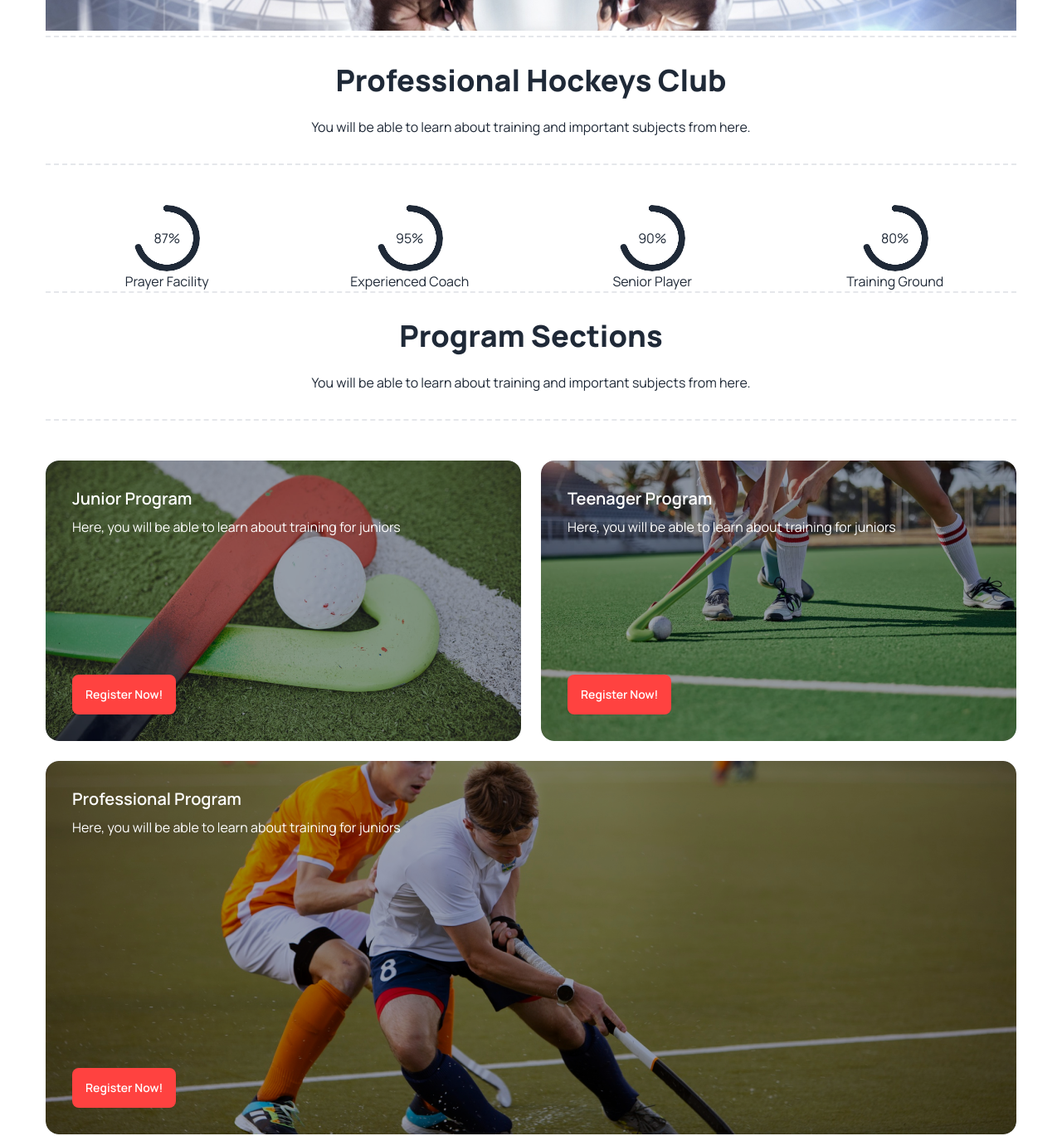
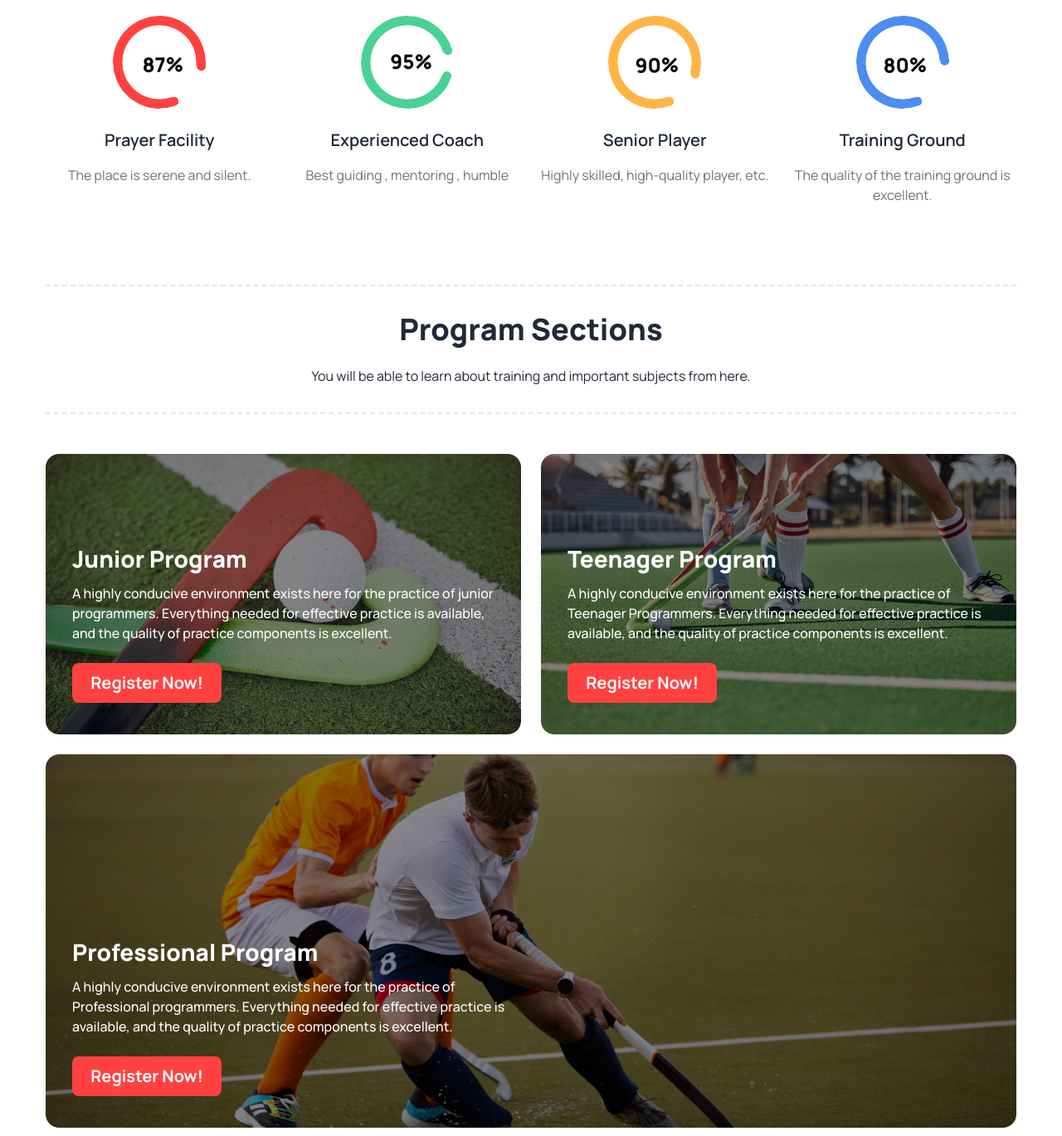
Before and after one commit to Nahin69/assignment-3, a plain HTML site: page index.html in a window 1280 px wide. Shown: the part 963-2332 px from the top of the page at 83% size. Drawn offline with nearby package versions, Linux system fonts and the light colour scheme; grey boxes are pictures that could not be loaded.

Commit message:
project finish

```diff
--- a/index.html
+++ b/index.html
@@ -95,44 +95,55 @@
         </nav>
 
         <!-- banner -->
-        <div>
+        <div class="relative mt-[50px]">
 
-            <div class="carousel w-full">
+            <div class="carousel">
                 <!-- slide-1 -->
-                <div id="slide1" class="carousel-item relative w-full bg-[url(./images/1.png)]">
-                    <div class="">
+                <div id="slide1"
+                    class="carousel-item relative rounded-2xl bg-cover bg-center  w-full h-[30vh] lg:h-[57vh]">
 
+                    <img src="Images/1.png" class="w-full" />
+                    <div class="absolute flex gap-4 left-[165px] lg:left-8 bottom-5 lg:bottom-8">
+                        <a href="#slide4" class="btn btn-circle  border-none  bg-[#131318] text-white">❮</a>
+                        <a href="#slide2" class="btn btn-circle border-none bg-[#131318] text-white">❯</a>
                     </div>
-                    <!-- <img src="https://daisyui.com/images/stock/photo-1625726411847-8cbb60cc71e6.jpg" class="w-full" /> -->
-                    <div class="absolute flex   left-5 right-5 top-1/2">
-                        <a href="#slide4" class="btn btn-circle">❮</a>
-                        <a href="#slide2" class="btn btn-circle">❯</a>
-                    </div>
+
                 </div>
+
+
                 <!-- slide-2 -->
-                <div id="slide2" class="carousel-item relative w-full">
-                    <img src="https://daisyui.com/images/stock/photo-1609621838510-5ad474b7d25d.jpg" class="w-full" />
-                    <div class="absolute flex justify-between transform -translate-y-1/2 left-5 right-5 top-1/2">
-                        <a href="#slide1" class="btn btn-circle">❮</a>
-                        <a href="#slide3" class="btn btn-circle">❯</a>
+                <div id="slide2"
+                    class="carousel-item relative rounded-2xl bg-cover bg-center w-full h-[30vh] lg:h-[57vh]">
+                     <img src="Images/2.png" class="w-full" />
+
+                    <div class="absolute flex gap-4 left-[165px] lg:left-8 bottom-5 lg:bottom-8">
+                        <a href="#slide1" class="btn btn-circle  border-none  bg-[#131318] text-white">❮</a>
+                        <a href="#slide3" class="btn btn-circle border-none bg-[#131318] text-white">❯</a>
                     </div>
                 </div>
                 <!-- slide-3 -->
-                <div id="slide3" class="carousel-item relative w-full">
-                    <img src="https://daisyui.com/images/stock/photo-1414694762283-acccc27bca85.jpg" class="w-full" />
-                    <div class="absolute flex justify-between transform -translate-y-1/2 left-5 right-5 top-1/2">
-                        <a href="#slide2" class="btn btn-circle">❮</a>
-                        <a href="#slide4" class="btn btn-circle">❯</a>
+                <div id="slide3"
+                 class="carousel-item relative rounded-2xl bg-cover bg-center w-full h-[30vh] lg:h-[57vh]">
+                    <img src="Images/3.png" class="w-full" />
+                    <div class="absolute flex gap-4 left-[165px] lg:left-8 bottom-5 lg:bottom-8">
+                        <a href="#slide2" class="btn btn-circle  border-none  bg-[#131318] text-white">❮</a>
+                        <a href="#slide4" class="btn btn-circle  border-none  bg-[#131318] text-white">❯</a>
                     </div>
                 </div>
                 <!-- slide-4 -->
-                <div id="slide4" class="carousel-item relative w-full">
-                    <img src="https://daisyui.com/images/stock/photo-1665553365602-b2fb8e5d1707.jpg" class="w-full" />
-                    <div class="absolute flex justify-between transform -translate-y-1/2 left-5 right-5 top-1/2">
-                        <a href="#slide3" class="btn btn-circle">❮</a>
-                        <a href="#slide1" class="btn btn-circle">❯</a>
+                <div id="slide4" class="carousel-item relative rounded-2xl bg-cover bg-center w-full h-[30vh] lg:h-[57vh]">
+                    <img src="Images/4.png" class="w-full" />
+                    <div class="absolute flex gap-4 left-[165px] lg:left-8 bottom-5 lg:bottom-8">
+                        <a href="#slide3" class="btn btn-circle  border-none  bg-[#131318] text-white">❮</a>
+                        <a href="#slide1" class="btn btn-circle  border-none  bg-[#131318] text-white">❯</a>
                     </div>
                 </div>
+            </div>
+
+            <div class=" lg:absolute bg-[#131318] rounded-2xl  text-white right-8 bottom-9 mt-4 p-8">
+                <h3 class="pb-4">Meet all the heroes from the field</h3>
+                <p>Watch those on the sports field who play with utmost dedication <br> and become champions</p>
+
             </div>
         </div>
     </header>
@@ -140,7 +151,7 @@
     <main class="container max-w-[1170px] mx-auto  w-[90%] lg:w-full">
         <!-- Professional Hockeys Club-section -->
 
-        <section>
+        <section class="mt-24 mb-24">
             <div class="text-center  border-b-2 border-t-2 border-dashed mb-12 py-8">
                 <h2 class=" font-extrabold text-4xl pb-6">Professional Hockeys Club</h2>
                 <p class=" text-base">You will be able to learn about training and important subjects from here.
@@ -148,30 +159,44 @@
 
             </div>
 
-            <div class="grid grid-cols-4 text-center ">
+            <div class="grid lg:grid-cols-4 gap-6  text-center pt-12">
                 <div>
-                    <div class="radial-progress" style="--value:70;" role="progressbar">87%</div>
+                    <div class="radial-progress  rotate-[160deg] text-[#FF4240] relative"
+                        style="--value:82; --size:7rem;" role="progressbar">
+                        <div class="absolute text-black rotate-[199deg] top-9 left-7 text-2xl font-extrabold">87%</div>
 
-                    <h3>Prayer Facility</h3>
-                    <p></p>
+                    </div>
+
+                    <h3 class="text-xl font-semibold pt-6">Prayer Facility</h3>
+                    <p class="text-base font-normal text-[#13131899] pt-4">The place is serene and silent.</p>
 
                 </div>
                 <div>
-                    <div class="radial-progress" style="--value:70;" role="progressbar">95%</div>
-                    <h3>Experienced Coach</h3>
-                    <p></p>
+                    <div class="radial-progress rotate-[110deg] text-[#49D293] relative "
+                        style="--value:90; --size:7rem;" role="progressbar">
+                        <div class="absolute text-black rotate-[-110deg] top-9 left-7 text-2xl font-extrabold">95%</div>
+                    </div>
+                    <h3 class="text-xl font-semibold pt-6">Experienced Coach</h3>
+                    <p class="text-base font-normal text-[#13131899] pt-4">Best guiding , mentoring , humble</p>
 
                 </div>
                 <div>
-                    <div class="radial-progress" style="--value:70;" role="progressbar">90%</div>
-                    <h3>Senior Player</h3>
-                    <p></p>
+                    <div class="radial-progress rotate-[160deg] text-[#FFB546] relative "
+                        style="--value:85; --size:7rem;" role="progressbar">
+                        <div class="absolute text-black rotate-[199deg] top-9 left-7 text-2xl font-extrabold">90%</div>
+                    </div>
+                    <h3 class="text-xl font-semibold pt-6">Senior Player</h3>
+                    <p class="text-base font-normal text-[#13131899] pt-4">Highly skilled, high-quality player, etc.</p>
 
                 </div>
                 <div>
-                    <div class="radial-progress" style="--value:70;" role="progressbar">80%</div>
-                    <h3>Training Ground</h3>
-                    <p></p>
+                    <div class="radial-progress rotate-[160deg] text-[#4C8DF1] relative "
+                        style="--value:80; --size:7rem;" role="progressbar">
+                        <div class="absolute text-black rotate-[199deg] top-9 left-7 text-2xl font-extrabold">80%</div>
+                    </div>
+                    <h3 class="text-xl font-semibold pt-6">Training Ground</h3>
+                    <p class="text-base font-normal text-[#13131899] pt-4">The quality of the training ground is
+                        excellent.</p>
 
                 </div>
             </div>
@@ -193,19 +218,32 @@
                 <div class="flex flex-col lg:flex-row gap-6">
                     <!-- <img class="w-[90%] lg:w-full " src="Images/2.png" alt=""/> -->
                     <div
-                        class="card-body  bg-[url(./Images/2.png)]  lg:w-1/2 lg:h-[338px] h-[244px] bg-cover bg-gray-400 bg-blend-multiply bg-no-repeat rounded-2xl ">
-                        <h2 class="card-title text-white">Junior Program</h2>
-                        <p class="text-white">Here, you will be able to learn about training for juniors</p>
-                        <div class="card-actions">
-                            <button class="btn border-none bg-btn-color  text-white">Register Now!</button>
+                        class="card-body  bg-[url(./Images/2.png)]  lg:w-1/2 lg:h-[338px] h-[244px] bg-cover bg-[#13131880] bg-blend-multiply bg-no-repeat rounded-2xl ">
+
+                        <div class=" lg:pt-20 ">
+                            <h2 class=" text-xl lg:text-[28px] font-extrabold text-white  pb-4">Junior
+                                Program</h2>
+                            <p class="text-sm lg:text-base font-medium text-white pb-6">A highly conducive environment
+                                exists here
+                                for the practice of junior programmers. Everything needed for effective practice is
+                                available, and the quality of practice components is excellent.</p>
+                            <button
+                                class="btn border-none bg-btn-color  lg:w-[180px] h-[41px] lg:h-[47px] text-lg lg:text-xl font-bold text-white">Register
+                                Now!</button>
                         </div>
                     </div>
                     <div
-                        class="card-body  bg-[url(./Images/3.png)]  lg:w-1/2 lg:h-[338px] h-[244px] bg-cover bg-gray-400 bg-blend-multiply bg-no-repeat rounded-2xl ">
-                        <h2 class="card-title text-white">Teenager Program</h2>
-                        <p class="text-white">Here, you will be able to learn about training for juniors</p>
-                        <div class="card-actions">
-                            <button class="btn border-none bg-btn-color  text-white">Register Now!</button>
+                        class="card-body  bg-[url(./Images/3.png)]  lg:w-1/2 lg:h-[338px] h-[244px] bg-cover bg-[#13131880] bg-blend-multiply bg-no-repeat rounded-2xl ">
+
+                        <div class="lg:pt-20 ">
+                            <h2 class=" text-xl lg:text-[28px] font-extrabold text-white  pb-4">Teenager Program</h2>
+                            <p class="text-sm lg:text-base font-medium text-white pb-6">A highly conducive environment
+                                exists here for the practice of Teenager
+                                Programmers. Everything needed for effective practice is available, and the quality of
+                                practice components is excellent.</p>
+                            <button
+                                class="btn border-none bg-btn-color  lg:w-[180px] h-[41px] lg:h-[47px] text-lg lg:text-xl font-bold text-white">Register
+                                Now!</button>
                         </div>
                     </div>
 
@@ -213,14 +251,20 @@
                 </div>
 
                 <div
-                    class="card-body  bg-[url(./Images/4.png)]  lg:w-full lg:h-[450px] h-[244px] bg-cover bg-gray-400 bg-blend-multiply bg-no-repeat rounded-2xl mt-6">
-                    <h2 class="card-title text-white">Professional Program</h2>
-                    <p class="text-white">Here, you will be able to learn about training for juniors</p>
-                    <div class="card-actions">
-                        <button class="btn border-none bg-btn-color  text-white">Register Now!</button>
+                    class="card-body  bg-[url(./Images/4.png)]  lg:w-full lg:h-[450px] h-[244px] bg-cover bg-[#13131880] bg-blend-multiply bg-no-repeat rounded-2xl mt-6">
+
+                    <div class="lg:pt-48 ">
+                        <h2 class=" text-xl lg:text-[28px] font-extrabold text-white  pb-4">Professional Program</h2>
+                        <p class="text-sm lg:text-base lg:w-1/2 font-medium text-white pb-6 ">A highly conducive
+                            environment exists here for the practice of Professional
+                            programmers. Everything needed for effective practice is available, and the quality of
+                            practice
+                            components is excellent.</p>
+                        <button
+                            class="btn border-none bg-btn-color  lg:w-[180px] h-[41px] lg:h-[47px] text-lg lg:text-xl font-bold text-white">Register
+                            Now!</button>
                     </div>
                 </div>
-
 
             </div>
 
```
